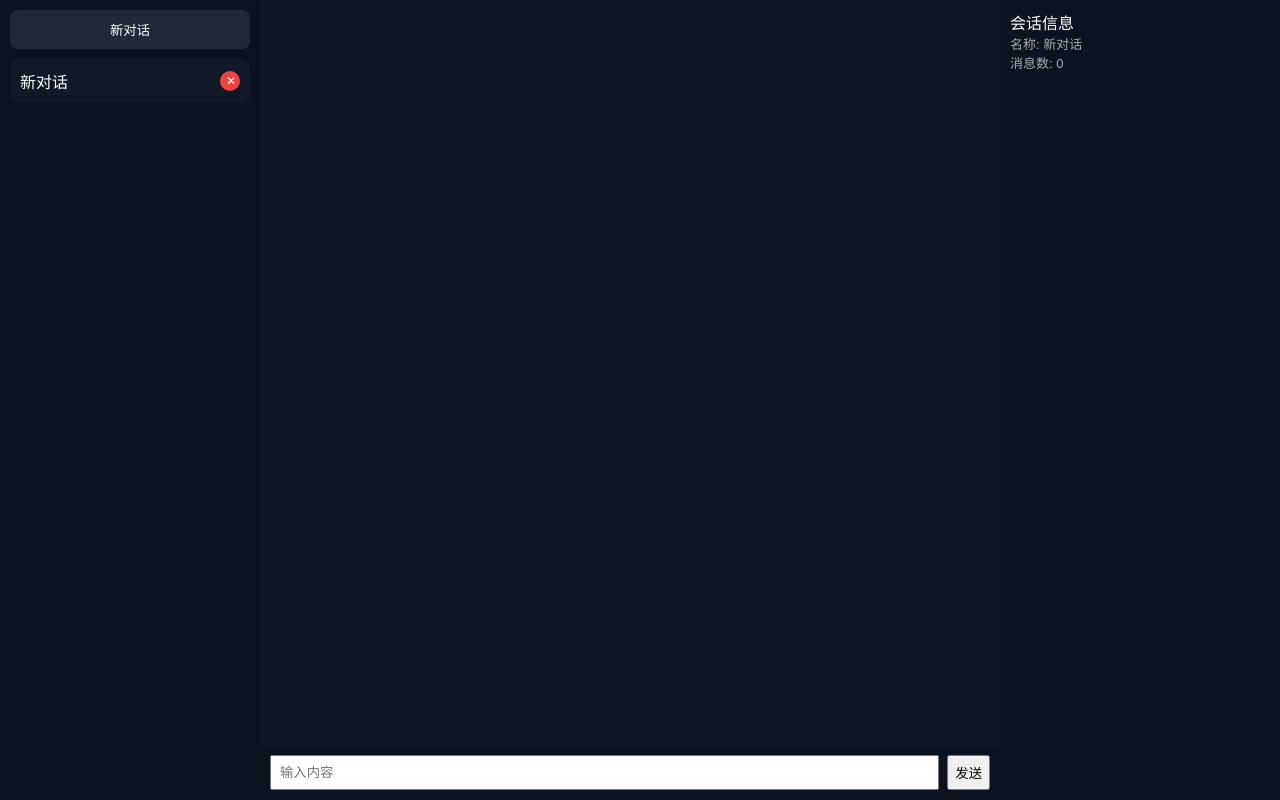
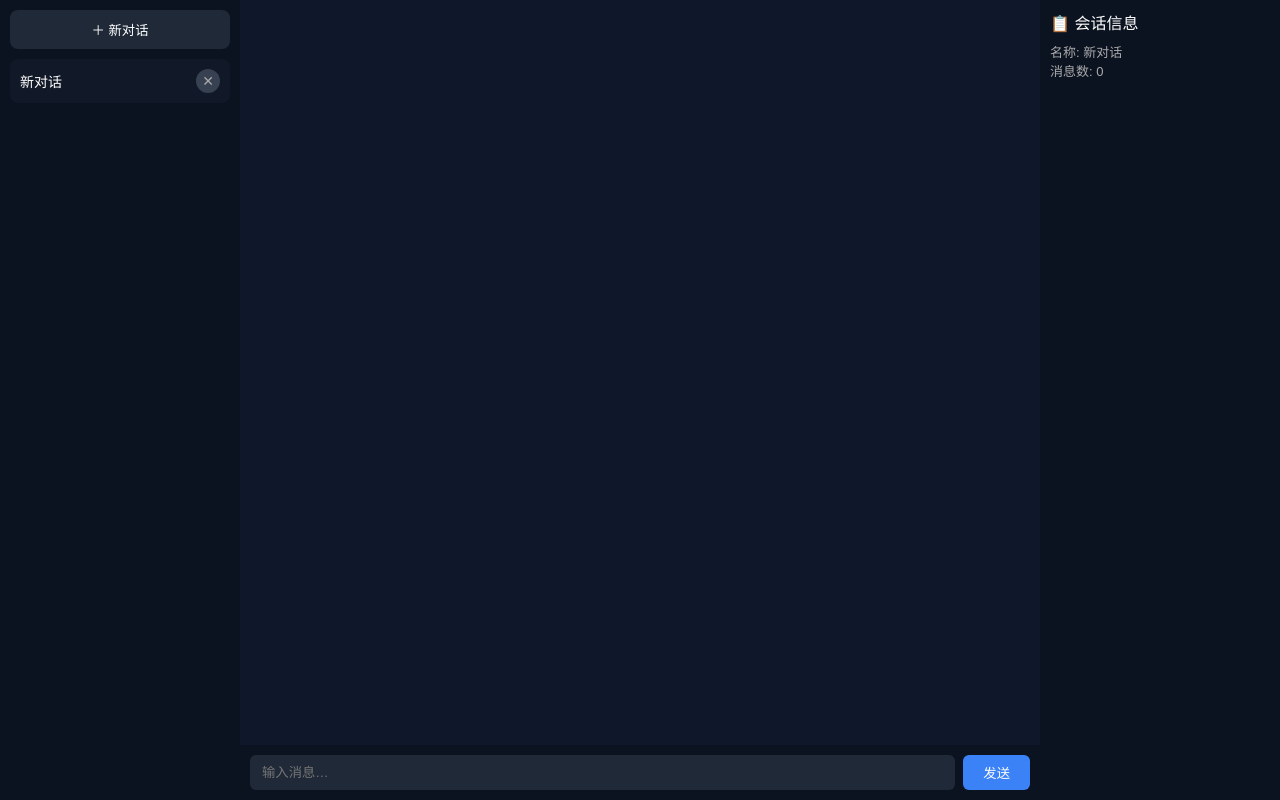
Before and after one commit to zm14744/-, a Flask app: page / in a window 1280 px wide. Run offline with Flask 3, Linux system fonts and the light colour scheme.

Commit message:
Update index.html

```diff
--- a/templates/index.html
+++ b/templates/index.html
@@ -1,180 +1,96 @@
 <!DOCTYPE html>
 <html lang="zh">
-
 <head>
 <meta charset="UTF-8">
 <title>离散数学学习系统</title>
-
 <style>
-body {
-    margin: 0;
-    font-family: Arial;
-    background: #0f172a;
-    color: white;
-}
-
-.layout {
-    display: flex;
-    height: 100vh;
-}
+* { box-sizing:border-box; }
+body { margin:0; font-family:Arial, sans-serif; background:#0f172a; color:white; }
+.layout { display:flex; height:100vh; }
 
 /* 左侧 */
-.left {
-    width: 240px;
-    background: #0b1220;
-    padding: 10px;
+.left { width:240px; background:#0b1220; padding:10px; display:flex; flex-direction:column; }
+.btn { width:100%; padding:10px; background:#1f2937; border:none; color:white; border-radius:8px; cursor:pointer; margin-bottom:10px; transition:.2s; }
+.btn:hover { background:#374151; }
+#sessions { flex:1; overflow-y:auto; }
+.session {
+  display:flex; align-items:center; justify-content:space-between;
+  padding:10px; background:#111827; border-radius:8px;
+  margin-bottom:8px; cursor:default; transition:.2s;
 }
+.session:hover { background:#1f2937; }
+.session span { flex:1; cursor:pointer; font-size:14px; overflow:hidden; text-overflow:ellipsis; white-space:nowrap; }
 
-.btn {
-    width: 100%;
-    padding: 10px;
-    background: #1f2937;
-    border: none;
-    color: white;
-    border-radius: 8px;
-    cursor: pointer;
-    margin-bottom: 10px;
+/* 删除按钮美化 */
+.session .del {
+  width:24px; height:24px; border-radius:50%;
+  border:none; background:#374151; color:#aaa;
+  font-size:14px; cursor:pointer; display:flex; align-items:center; justify-content:center;
+  transition: all .2s;
+  flex-shrink:0; margin-left:6px;
 }
-
-.session {
-    display: flex;
-    align-items: center;
-    justify-content: space-between;
-    padding: 10px;
-    background: #111827;
-    border-radius: 8px;
-    margin-bottom: 8px;
-    cursor: default;
-}
-
-.session span {
-    flex: 1;
-    cursor: pointer;
-}
-
-.session .del {
-    width: 20px;
-    height: 20px;
-    border-radius: 50%;
-    background: #ef4444;
-    border: none;
-    color: white;
-    font-size: 12px;
-    cursor: pointer;
-    flex-shrink: 0;
-}
+.session .del:hover { background:#ef4444; color:white; transform:scale(1.1); }
+.session .del:active { transform:scale(0.9); }
 
 /* 中间 */
-.center {
-    flex: 1;
-    display: flex;
-    flex-direction: column;
-}
+.center { flex:1; display:flex; flex-direction:column; min-width:0; }
+.chat { flex:1; overflow-y:auto; padding:10px; }
+.msg { max-width:75%; padding:10px; margin:6px 0; border-radius:12px; word-wrap:break-word; }
+.user { background:#3b82f6; margin-left:auto; }
+.ai { background:#1f2937; }
 
-.chat {
-    flex: 1;
-    overflow-y: auto;
-    padding: 10px;
-}
+/* Markdown 样式 */
+.ai h1,.ai h2,.ai h3 { margin:8px 0; font-weight:bold; }
+.ai ul,.ai ol { padding-left:20px; margin:6px 0; }
+.ai code { background:#2d3748; padding:2px 6px; border-radius:4px; font-family:monospace; }
+.ai pre { background:#1a202c; padding:10px; border-radius:8px; overflow-x:auto; }
+.ai strong { font-weight:bold; color:#fbbf24; }
+.ai em { font-style:italic; }
 
-.msg {
-    max-width: 70%;
-    padding: 10px;
-    margin: 6px;
-    border-radius: 10px;
-    white-space: pre-wrap;
-    word-wrap: break-word;
-}
-
-.user {
-    background: #3b82f6;
-    margin-left: auto;
-}
-
-.ai {
-    background: #1f2937;
-}
-
-/* Markdown 内容样式 */
-.ai h1, .ai h2, .ai h3 { margin: 8px 0; font-weight: bold; }
-.ai ul, .ai ol { padding-left: 20px; margin: 6px 0; }
-.ai code { background: #2d3748; padding: 2px 6px; border-radius: 4px; font-family: monospace; }
-.ai pre { background: #1a202c; padding: 10px; border-radius: 8px; overflow-x: auto; }
-.ai strong { font-weight: bold; color: #fbbf24; }
-.ai em { font-style: italic; }
-
-/* 输入 */
-.input {
-    display: flex;
-    padding: 10px;
-    background: #0b1220;
-    gap: 8px;
-}
-
-input {
-    flex: 1;
-    padding: 8px;
-}
+.input { display:flex; padding:10px; background:#0b1220; gap:8px; }
+.input input { flex:1; padding:8px 12px; border:none; border-radius:6px; outline:none; background:#1f2937; color:white; }
+.input input:disabled { opacity:0.5; cursor:not-allowed; }
+.input button { padding:8px 20px; background:#3b82f6; border:none; border-radius:6px; color:white; cursor:pointer; transition:.2s; }
+.input button:disabled { opacity:0.5; cursor:not-allowed; }
+.input button:hover:not(:disabled) { background:#2563eb; }
 
 /* 右侧 */
-.right {
-    width: 260px;
-    background: #0b1220;
-    padding: 10px;
-}
+.right { width:240px; background:#0b1220; padding:10px; }
+.small { font-size:13px; color:#aaa; white-space:pre-wrap; }
 
-.small {
-    font-size: 13px;
-    color: #aaa;
-    white-space: pre-wrap;
-}
+.empty-tip { text-align:center; color:#6b7280; margin-top:60px; font-size:14px; }
 </style>
 
-<!-- ========================= -->
 <!-- MathJax -->
-<!-- ========================= -->
 <script>
-window.MathJax = {
-  tex: {
-    inlineMath: [['\\(', '\\)'], ['$','$']]
-  }
-};
+window.MathJax = { tex: { inlineMath: [['\\(', '\\)'], ['$','$']] } };
 </script>
 <script src="https://cdn.jsdelivr.net/npm/mathjax@3/es5/tex-mml-chtml.js"></script>
-
-<!-- ========================= -->
-<!-- Markdown 渲染库 -->
-<!-- ========================= -->
+<!-- Markdown -->
 <script src="https://cdn.jsdelivr.net/npm/marked/marked.min.js"></script>
-
 </head>
-
 <body>
 
 <div class="layout">
-
   <div class="left">
-        <button class="btn" onclick="newChat()">新对话</button>
+    <button class="btn" onclick="newChat()">＋ 新对话</button>
     <div id="sessions"></div>
   </div>
 
   <div class="center">
     <div id="chat" class="chat"></div>
-
     <div class="input">
-            <input id="text" placeholder="输入内容">
-            <button onclick="send()">发送</button>
+      <input id="text" placeholder="输入消息…" disabled>
+      <button id="sendBtn" onclick="send()" disabled>发送</button>
     </div>
   </div>
 
   <div class="right">
-        <div>会话信息</div>
+    <div style="margin-bottom:8px;">📋 会话信息</div>
     <div id="info" class="small"></div>
   </div>
-
 </div>
 
 <script src="/static/script.js"></script>
-
 </body>
 </html>
```
Lines whose indentation alone changed are shown as unchanged.
